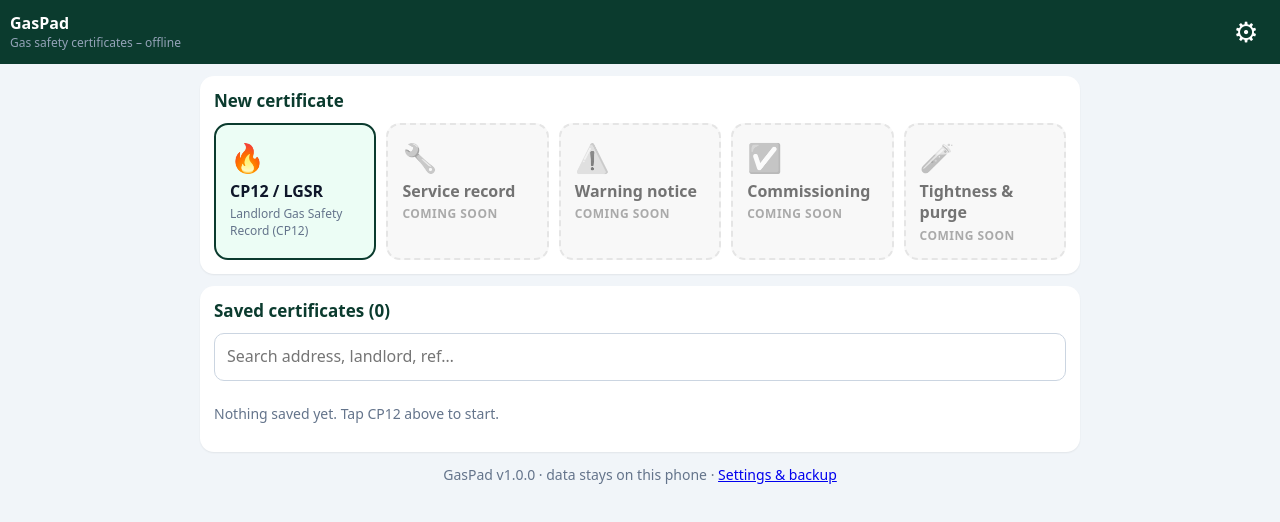
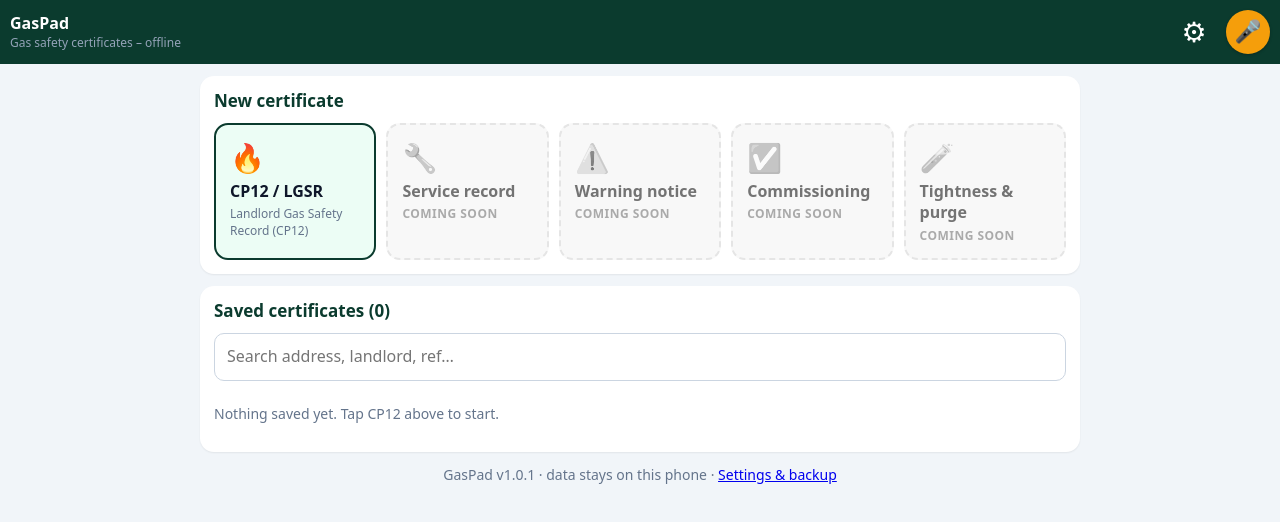
Before and after one commit to chorleyelectricalservices-create/gaspad, a website with bundled scripts: page index.html in a window 1280 px wide. Built offline with nearby package versions, Linux system fonts and the light colour scheme.

Commit message:
v1.0.1: mic button moved to top-right of header

```diff
--- a/index.html
+++ b/index.html
@@ -16,10 +16,10 @@
   <div class="title"><b id="topTitle">GasPad</b><small id="topSub"></small></div>
   <span id="saveState" class="savestate"></span>
   <button id="settingsBtn" class="iconbtn" aria-label="Settings">⚙</button>
+  <button id="micFab" class="micbtn" aria-label="Dictate into the last field you tapped">🎤</button>
 </header>
 <nav id="tabs" class="tabs" hidden></nav>
 <main id="main"></main>
-<button id="micFab" class="btn pri fab" hidden aria-label="Dictate into field">🎤</button>
 <div id="toast" class="toast" hidden></div>
 <dialog id="modal"><div id="modalBody"></div></dialog>
 <script src="vendor/jspdf.umd.min.js"></script>
--- a/js/app.js
+++ b/js/app.js
@@ -7,7 +7,7 @@ import { fieldKind, normaliseForField, formatPostcode } from './fieldvoice.js';
 import { getKey, setKey, KEY_URL, scanBadge, importForm, badgePlan, BADGE_LABELS, AiError } from './ai.js';
 import { buildCp12Pdf, pdfName } from './pdf.js';
 
-export const APP_VERSION = '1.0.0';
+export const APP_VERSION = '1.0.1';
 const $ = s => document.querySelector(s); const main = $('#main');
 const esc = s => String(s ?? '').replace(/[&<>"']/g, c => ({ '&': '&amp;', '<': '&lt;', '>': '&gt;', '"': '&quot;', "'": '&#39;' })[c]);
 const uid = () => Date.now().toString(36) + Math.random().toString(36).slice(2, 8);
@@ -29,7 +29,7 @@ async function saveNow() { if (!job) return; clearTimeout(saveT); job.updated =
 async function route() {
   if (job) await saveNow();
   const h = location.hash.replace(/^#\/?/, '').split('/');
-  $('#tabs').hidden = true; $('#micFab').hidden = true; scrollTo(0, 0);
+  $('#tabs').hidden = true; scrollTo(0, 0);
   if (h[0] === 'job' && h[1]) { job = await db.getJob(h[1]); if (!job) return (location.hash = '#/'); tab = h[2] || 'details'; return renderJob(); }
   job = null;
   if (h[0] === 'settings') return renderSettings();
@@ -105,7 +105,6 @@ function renderJob() {
   const f = formById(job.kind); top(job.reportNo, f.short + (job.status === 'issued' ? ' · issued' : ' · draft'), true);
   const T = f.TABS; if (!T.some(t => t.id === tab)) tab = T[0].id;
   $('#tabs').hidden = false; $('#tabs').innerHTML = T.map(t => `<a href="#/job/${job.id}/${t.id}" class="${t.id === tab ? 'on' : ''}">${esc(t.label)}${t.id === 'appliances' ? ` <span class="dot n">${job.data.appliances.length}</span>` : ''}</a>`).join('');
-  $('#micFab').hidden = false;
   const t = T.find(x => x.id === tab); let html = '';
   if (tab === 'details') html += `<div class="card ai"><b>📄 Photo import</b><p class="muted">Snap an old CP12 or job sheet – Gemini fills empty fields for you to check.</p><div class="btns">${photoBtns('form')}</div></div>`;
   if (tab === 'details') html += `<div class="btns"><button class="btn" id="copyAddr">Landlord address = property address</button></div>`;
--- a/styles.css
+++ b/styles.css
@@ -89,3 +89,4 @@ dialog{border:0;border-radius:16px;padding:16px;width:min(560px,94vw);max-height
 .pre{white-space:pre-wrap;font-size:12px;background:#f1f5f9;padding:8px;border-radius:8px}
 .tabs a .dot.n{background:#f59e0b}
 [hidden]{display:none!important}
+.micbtn{flex:0 0 auto;width:44px;height:44px;border-radius:50%;border:0;background:#f59e0b;color:#0f172a;font-size:22px;box-shadow:0 1px 3px #0004}.micbtn:active{transform:scale(.94)}
--- a/sw.js
+++ b/sw.js
@@ -1,5 +1,5 @@
 // Offline-first service worker. Bump VERSION whenever any file changes.
-const VERSION = 'gaspad-v1.0.0';
+const VERSION = 'gaspad-v1.0.1';
 const ASSETS = ['./', 'index.html', 'styles.css', 'manifest.webmanifest',
   'js/app.js', 'js/db.js', 'js/forms.js', 'js/cp12.js', 'js/ai.js', 'js/pdf.js', 'js/refno.js', 'js/address.js', 'js/fieldvoice.js', 'js/voice.js',
   'vendor/jspdf.umd.min.js', 'vendor/jspdf.plugin.autotable.min.js',
```
